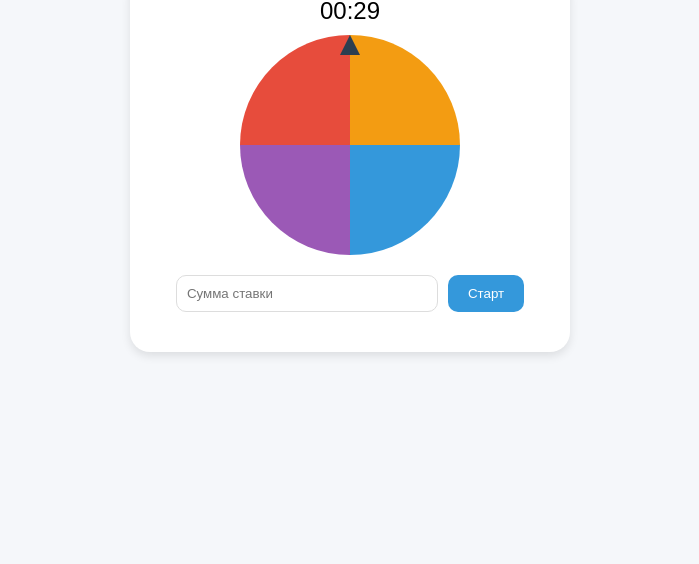
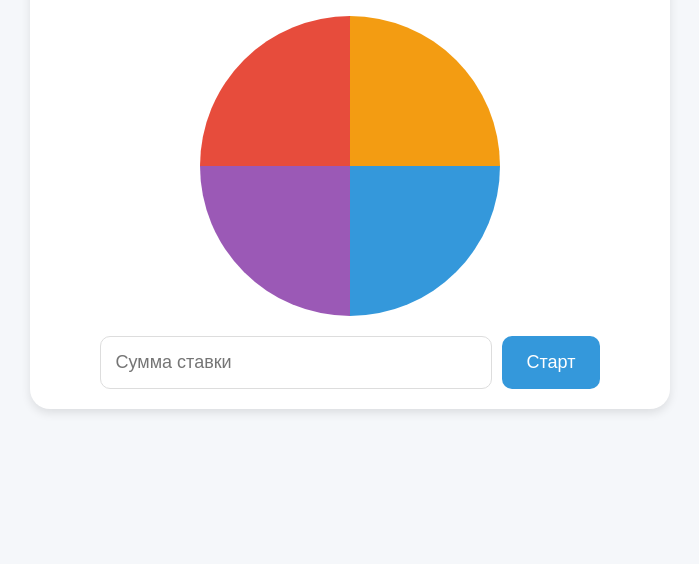
Before and after one commit to wweerrkiw/rouletka, a plain HTML site: page index.html in a window 1280 px wide. Shown: the part 236-800 px from the top of the page, without its empty margins (290-989 px from the left). Drawn offline with Linux system fonts and the light colour scheme.

Commit message:
Update index.html

```diff
--- a/index.html
+++ b/index.html
@@ -15,21 +15,30 @@
             margin: 0;
         }
 
-        .roulette-container {
+        .container {
+            width: 90%;
+            max-width: 600px;
             background: #ffffff;
             border-radius: 20px;
             box-shadow: 0 4px 10px rgba(0, 0, 0, 0.1);
             padding: 20px;
             text-align: center;
-            width: 90%;
-            max-width: 400px;
         }
 
-        .roulette {
+        .timer {
+            background: #2c3e50;
+            color: #ecf0f1;
+            padding: 10px 0;
+            border-radius: 10px;
+            font-size: 32px;
+            margin-bottom: 20px;
+        }
+
+        .roulette-container {
             position: relative;
-            margin: 0 auto 20px;
-            width: 220px;
-            height: 220px;
+            margin: 0 auto;
+            width: 300px;
+            height: 300px;
             border-radius: 50%;
             background: conic-gradient(
                 #f39c12 0deg 90deg,
@@ -40,59 +49,62 @@
             display: flex;
             justify-content: center;
             align-items: center;
+            animation: spin 4s ease-out;
         }
 
         .roulette::after {
             content: "";
             position: absolute;
-            top: 0;
+            top: -10px;
             left: 50%;
             transform: translateX(-50%);
             width: 0;
             height: 0;
-            border-left: 10px solid transparent;
-            border-right: 10px solid transparent;
-            border-bottom: 20px solid #2c3e50;
-        }
-
-        .timer {
-            font-size: 24px;
-            margin-bottom: 10px;
+            border-left: 15px solid transparent;
+            border-right: 15px solid transparent;
+            border-bottom: 30px solid #2c3e50;
         }
 
         .bet-input {
             display: flex;
             justify-content: center;
-            margin-bottom: 20px;
+            margin-top: 20px;
         }
 
         .bet-input input {
             width: 60%;
-            padding: 10px;
+            padding: 15px;
             border: 1px solid #ddd;
             border-radius: 10px;
             margin-right: 10px;
+            font-size: 18px;
         }
 
         .bet-button {
             background-color: #3498db;
             color: #fff;
-            padding: 10px 20px;
+            padding: 15px 25px;
             border: none;
             border-radius: 10px;
             cursor: pointer;
+            font-size: 18px;
             transition: background 0.3s;
         }
 
         .bet-button:hover {
             background-color: #2980b9;
         }
+
+        @keyframes spin {
+            0% { transform: rotate(0deg); }
+            100% { transform: rotate(1440deg); }
+        }
     </style>
 </head>
 <body>
-    <div class="roulette-container">
-        <div class="timer">00:29</div>
-        <div class="roulette" id="roulette"></div>
+    <div class="container">
+        <div class="timer" id="timer">00:29</div>
+        <div class="roulette-container" id="roulette"></div>
         <div class="bet-input">
             <input type="number" id="betAmount" placeholder="Сумма ставки" min="1">
             <button class="bet-button" onclick="startSpin()">Старт</button>
@@ -101,14 +113,41 @@
 
     <script>
         function startSpin() {
+            const roulette = document.getElementById('roulette');
             const betAmount = document.getElementById('betAmount').value;
+
             if (betAmount && betAmount > 0) {
                 alert(`Ставка сделана: ${betAmount}`);
-                // Логика для начала анимации рулетки.
+                roulette.style.animation = 'none';
+                setTimeout(() => {
+                    roulette.style.animation = 'spin 4s ease-out';
+                }, 10);
             } else {
                 alert('Введите корректную сумму ставки.');
             }
         }
+
+        // Таймер обратного отсчета
+        function startTimer(duration, display) {
+            let timer = duration, minutes, seconds;
+            setInterval(() => {
+                minutes = Math.floor(timer / 60);
+                seconds = timer % 60;
+
+                seconds = seconds < 10 ? '0' + seconds : seconds;
+                display.textContent = `00:${seconds}`;
+
+                if (--timer < 0) {
+                    timer = duration;
+                }
+            }, 1000);
+        }
+
+        window.onload = function () {
+            const countdown = 29; // 29 секунд
+            const display = document.getElementById('timer');
+            startTimer(countdown, display);
+        };
     </script>
 </body>
 </html>
```
